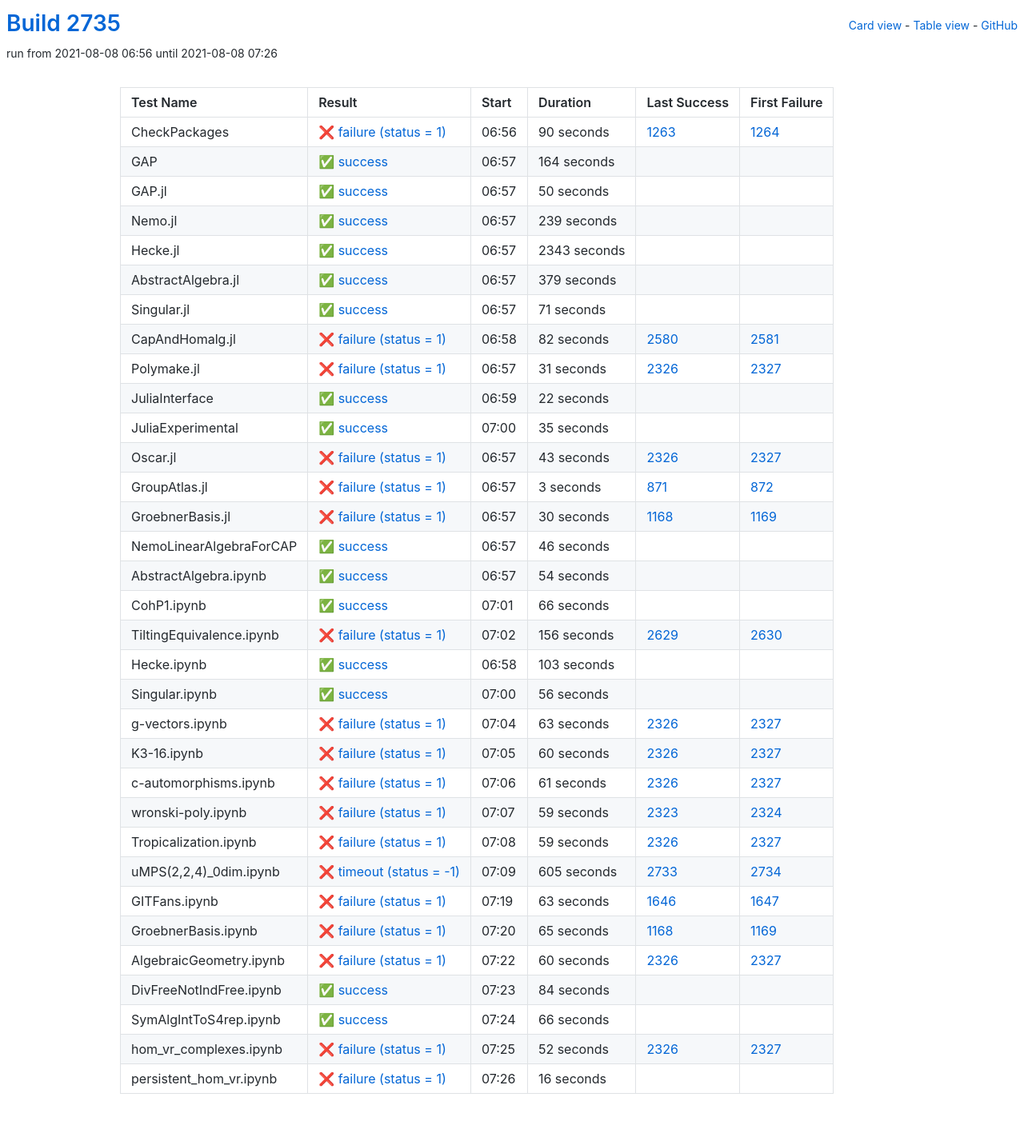
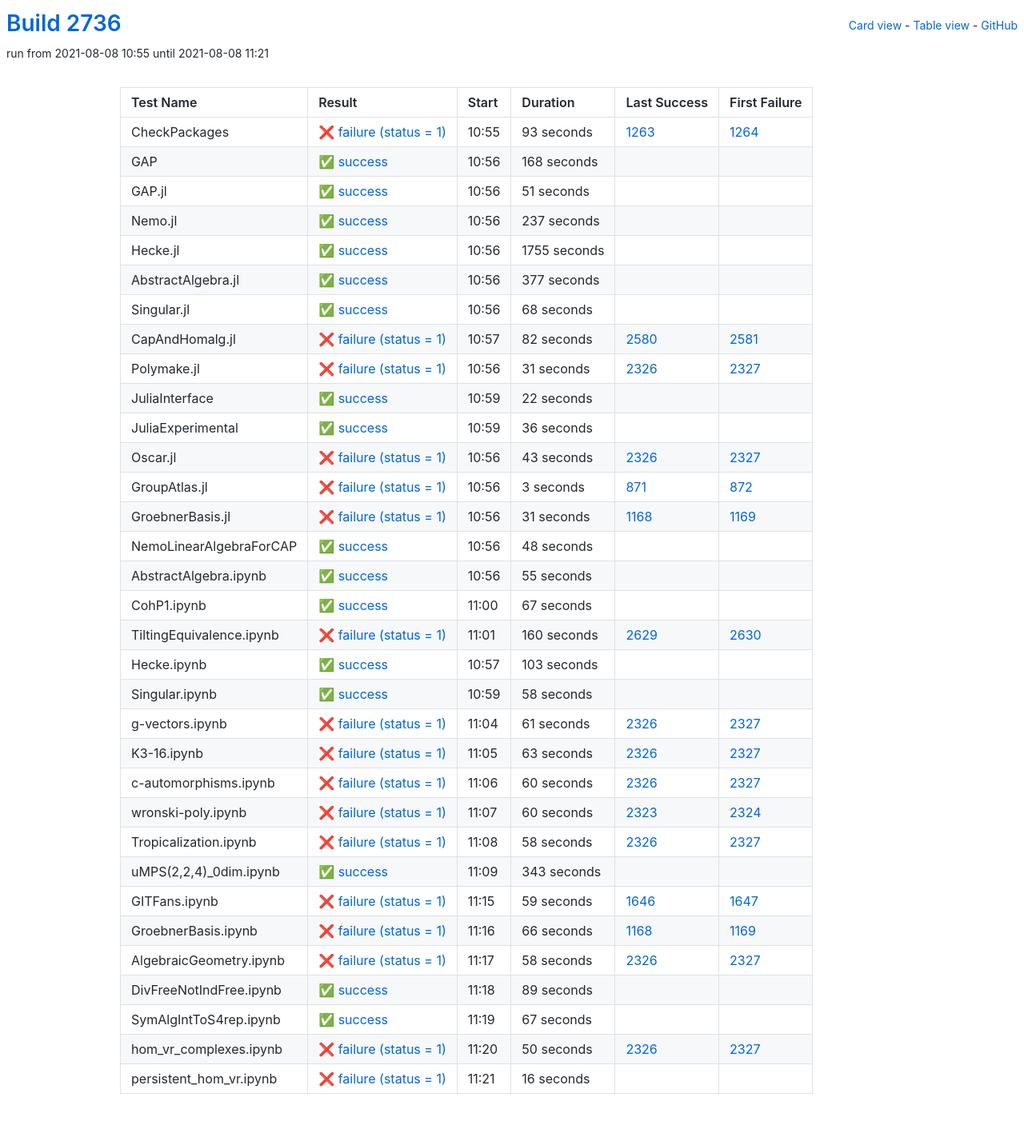
Before and after one commit to oscar-system/oscar-ci-status-stable, a Jekyll site: the page built from table.html, in a window 1280 px wide. Shown: the whole page at 80% size. Built offline with Jekyll 4.4.1, drawn with Linux system fonts in a browser that asks for light colours.

Commit message:
Build #2736

```diff
--- a/_data/ci.yml
+++ b/_data/ci.yml
@@ -1,6 +1,6 @@
 ---
-build: 2735
-build_url: https://oscarci.mathematik.uni-kl.de/job/oscar-stable/2735/
+build: 2736
+build_url: https://oscarci.mathematik.uni-kl.de/job/oscar-stable/2736/
 job: oscar-stable
 organization: oscar-system
 repo: oscar-ci-status-stable
@@ -8,92 +8,92 @@ repourl: https://github.com/oscar-system/oscar-ci-status-stable
 tests:
 - name: CheckPackages
   id: checkpackages
-  log: https://oscarci.mathematik.uni-kl.de/job/oscar-stable/2735/artifact/logs/build-2735/CheckPackages.log
-  start: 2021-08-08 06:56
+  log: https://oscarci.mathematik.uni-kl.de/job/oscar-stable/2736/artifact/logs/build-2736/CheckPackages.log
+  start: 2021-08-08 10:55
   success: false
   exitcode: 1
   status: failure
-  duration: 90
+  duration: 93
   last_success: 1263
   last_success_url: https://oscarci.mathematik.uni-kl.de/job/oscar-stable/1263/
   first_failure: 1264
   first_failure_url: https://oscarci.mathematik.uni-kl.de/job/oscar-stable/1264/
 - name: GAP
   id: gap
-  log: https://oscarci.mathematik.uni-kl.de/job/oscar-stable/2735/artifact/logs/build-2735/GAP.log
-  start: 2021-08-08 06:57
+  log: https://oscarci.mathematik.uni-kl.de/job/oscar-stable/2736/artifact/logs/build-2736/GAP.log
+  start: 2021-08-08 10:56
   success: true
   exitcode: 0
   status: success
-  duration: 164
+  duration: 168
   last_success: false
   last_success_url:
   first_failure: false
   first_failure_url:
 - name: GAP.jl
   id: gap-jl
-  log: https://oscarci.mathematik.uni-kl.de/job/oscar-stable/2735/artifact/logs/build-2735/GAP.jl.log
-  start: 2021-08-08 06:57
+  log: https://oscarci.mathematik.uni-kl.de/job/oscar-stable/2736/artifact/logs/build-2736/GAP.jl.log
+  start: 2021-08-08 10:56
   success: true
   exitcode: 0
   status: success
-  duration: 50
+  duration: 51
   last_success: false
   last_success_url:
   first_failure: false
   first_failure_url:
 - name: Nemo.jl
   id: nemo-jl
-  log: https://oscarci.mathematik.uni-kl.de/job/oscar-stable/2735/artifact/logs/build-2735/Nemo.jl.log
-  start: 2021-08-08 06:57
+  log: https://oscarci.mathematik.uni-kl.de/job/oscar-stable/2736/artifact/logs/build-2736/Nemo.jl.log
+  start: 2021-08-08 10:56
   success: true
   exitcode: 0
   status: success
-  duration: 239
+  duration: 237
   last_success: false
   last_success_url:
   first_failure: false
   first_failure_url:
 - name: Hecke.jl
   id: hecke-jl
-  log: https://oscarci.mathematik.uni-kl.de/job/oscar-stable/2735/artifact/logs/build-2735/Hecke.jl.log
-  start: 2021-08-08 06:57
+  log: https://oscarci.mathematik.uni-kl.de/job/oscar-stable/2736/artifact/logs/build-2736/Hecke.jl.log
+  start: 2021-08-08 10:56
   success: true
   exitcode: 0
   status: success
-  duration: 2343
+  duration: 1755
   last_success: false
   last_success_url:
   first_failure: false
   first_failure_url:
 - name: AbstractAlgebra.jl
   id: abstractalgebra-jl
-  log: https://oscarci.mathematik.uni-kl.de/job/oscar-stable/2735/artifact/logs/build-2735/AbstractAlgebra.jl.log
-  start: 2021-08-08 06:57
+  log: https://oscarci.mathematik.uni-kl.de/job/oscar-stable/2736/artifact/logs/build-2736/AbstractAlgebra.jl.log
+  start: 2021-08-08 10:56
   success: true
   exitcode: 0
   status: success
-  duration: 379
+  duration: 377
   last_success: false
   last_success_url:
   first_failure: false
   first_failure_url:
 - name: Singular.jl
   id: singular-jl
-  log: https://oscarci.mathematik.uni-kl.de/job/oscar-stable/2735/artifact/logs/build-2735/Singular.jl.log
-  start: 2021-08-08 06:57
+  log: https://oscarci.mathematik.uni-kl.de/job/oscar-stable/2736/artifact/logs/build-2736/Singular.jl.log
+  start: 2021-08-08 10:56
   success: true
   exitcode: 0
   status: success
-  duration: 71
+  duration: 68
   last_success: false
   last_success_url:
   first_failure: false
   first_failure_url:
 - name: CapAndHomalg.jl
   id: capandhomalg-jl
-  log: https://oscarci.mathematik.uni-kl.de/job/oscar-stable/2735/artifact/logs/build-2735/CapAndHomalg.jl.log
-  start: 2021-08-08 06:58
+  log: https://oscarci.mathematik.uni-kl.de/job/oscar-stable/2736/artifact/logs/build-2736/CapAndHomalg.jl.log
+  start: 2021-08-08 10:57
   success: false
   exitcode: 1
   status: failure
@@ -104,8 +104,8 @@ tests:
   first_failure_url: https://oscarci.mathematik.uni-kl.de/job/oscar-stable/2581/
 - name: Polymake.jl
   id: polymake-jl
-  log: https://oscarci.mathematik.uni-kl.de/job/oscar-stable/2735/artifact/logs/build-2735/Polymake.jl.log
-  start: 2021-08-08 06:57
+  log: https://oscarci.mathematik.uni-kl.de/job/oscar-stable/2736/artifact/logs/build-2736/Polymake.jl.log
+  start: 2021-08-08 10:56
   success: false
   exitcode: 1
   status: failure
@@ -116,8 +116,8 @@ tests:
   first_failure_url: https://oscarci.mathematik.uni-kl.de/job/oscar-stable/2327/
 - name: JuliaInterface
   id: juliainterface
-  log: https://oscarci.mathematik.uni-kl.de/job/oscar-stable/2735/artifact/logs/build-2735/JuliaInterface.log
-  start: 2021-08-08 06:59
+  log: https://oscarci.mathematik.uni-kl.de/job/oscar-stable/2736/artifact/logs/build-2736/JuliaInterface.log
+  start: 2021-08-08 10:59
   success: true
   exitcode: 0
   status: success
@@ -128,20 +128,20 @@ tests:
   first_failure_url:
 - name: JuliaExperimental
   id: juliaexperimental
-  log: https://oscarci.mathematik.uni-kl.de/job/oscar-stable/2735/artifact/logs/build-2735/JuliaExperimental.log
-  start: 2021-08-08 07:00
+  log: https://oscarci.mathematik.uni-kl.de/job/oscar-stable/2736/artifact/logs/build-2736/JuliaExperimental.log
+  start: 2021-08-08 10:59
   success: true
   exitcode: 0
   status: success
-  duration: 35
+  duration: 36
   last_success: false
   last_success_url:
   first_failure: false
   first_failure_url:
 - name: Oscar.jl
   id: oscar-jl
-  log: https://oscarci.mathematik.uni-kl.de/job/oscar-stable/2735/artifact/logs/build-2735/Oscar.jl.log
-  start: 2021-08-08 06:57
+  log: https://oscarci.mathematik.uni-kl.de/job/oscar-stable/2736/artifact/logs/build-2736/Oscar.jl.log
+  start: 2021-08-08 10:56
   success: false
   exitcode: 1
   status: failure
@@ -152,8 +152,8 @@ tests:
   first_failure_url: https://oscarci.mathematik.uni-kl.de/job/oscar-stable/2327/
 - name: GroupAtlas.jl
   id: groupatlas-jl
-  log: https://oscarci.mathematik.uni-kl.de/job/oscar-stable/2735/artifact/logs/build-2735/GroupAtlas.jl.log
-  start: 2021-08-08 06:57
+  log: https://oscarci.mathematik.uni-kl.de/job/oscar-stable/2736/artifact/logs/build-2736/GroupAtlas.jl.log
+  start: 2021-08-08 10:56
   success: false
   exitcode: 1
   status: failure
@@ -164,68 +164,68 @@ tests:
   first_failure_url: https://oscarci.mathematik.uni-kl.de/job/oscar-stable/872/
 - name: GroebnerBasis.jl
   id: groebnerbasis-jl
-  log: https://oscarci.mathematik.uni-kl.de/job/oscar-stable/2735/artifact/logs/build-2735/GroebnerBasis.jl.log
-  start: 2021-08-08 06:57
+  log: https://oscarci.mathematik.uni-kl.de/job/oscar-stable/2736/artifact/logs/build-2736/GroebnerBasis.jl.log
+  start: 2021-08-08 10:56
   success: false
   exitcode: 1
   status: failure
-  duration: 30
+  duration: 31
   last_success: 1168
   last_success_url: https://oscarci.mathematik.uni-kl.de/job/oscar-stable/1168/
   first_failure: 1169
   first_failure_url: https://oscarci.mathematik.uni-kl.de/job/oscar-stable/1169/
 - name: NemoLinearAlgebraForCAP
   id: nemolinearalgebraforcap
-  log: https://oscarci.mathematik.uni-kl.de/job/oscar-stable/2735/artifact/logs/build-2735/NemoLinearAlgebraForCAP.log
-  start: 2021-08-08 06:57
+  log: https://oscarci.mathematik.uni-kl.de/job/oscar-stable/2736/artifact/logs/build-2736/NemoLinearAlgebraForCAP.log
+  start: 2021-08-08 10:56
   success: true
   exitcode: 0
   status: success
-  duration: 46
+  duration: 48
   last_success: false
   last_success_url:
   first_failure: false
   first_failure_url:
 - name: AbstractAlgebra.ipynb
   id: abstractalgebra-ipynb
-  log: https://oscarci.mathematik.uni-kl.de/job/oscar-stable/2735/artifact/logs/build-2735/AbstractAlgebra.ipynb.log
-  start: 2021-08-08 06:57
+  log: https://oscarci.mathematik.uni-kl.de/job/oscar-stable/2736/artifact/logs/build-2736/AbstractAlgebra.ipynb.log
+  start: 2021-08-08 10:56
   success: true
   exitcode: 0
   status: success
-  duration: 54
+  duration: 55
   last_success: false
   last_success_url:
   first_failure: false
   first_failure_url:
 - name: CohP1.ipynb
   id: cohp1-ipynb
-  log: https://oscarci.mathematik.uni-kl.de/job/oscar-stable/2735/artifact/logs/build-2735/CohP1.ipynb.log
-  start: 2021-08-08 07:01
+  log: https://oscarci.mathematik.uni-kl.de/job/oscar-stable/2736/artifact/logs/build-2736/CohP1.ipynb.log
+  start: 2021-08-08 11:00
   success: true
   exitcode: 0
   status: success
-  duration: 66
+  duration: 67
   last_success: false
   last_success_url:
   first_failure: false
   first_failure_url:
 - name: TiltingEquivalence.ipynb
   id: tiltingequivalence-ipynb
-  log: https://oscarci.mathematik.uni-kl.de/job/oscar-stable/2735/artifact/logs/build-2735/TiltingEquivalence.ipynb.log
-  start: 2021-08-08 07:02
+  log: https://oscarci.mathematik.uni-kl.de/job/oscar-stable/2736/artifact/logs/build-2736/TiltingEquivalence.ipynb.log
+  start: 2021-08-08 11:01
   success: false
   exitcode: 1
   status: failure
-  duration: 156
+  duration: 160
   last_success: 2629
   last_success_url: https://oscarci.mathematik.uni-kl.de/job/oscar-stable/2629/
   first_failure: 2630
   first_failure_url: https://oscarci.mathematik.uni-kl.de/job/oscar-stable/2630/
 - name: Hecke.ipynb
   id: hecke-ipynb
-  log: https://oscarci.mathematik.uni-kl.de/job/oscar-stable/2735/artifact/logs/build-2735/Hecke.ipynb.log
-  start: 2021-08-08 06:58
+  log: https://oscarci.mathematik.uni-kl.de/job/oscar-stable/2736/artifact/logs/build-2736/Hecke.ipynb.log
+  start: 2021-08-08 10:57
   success: true
   exitcode: 0
   status: success
@@ -236,20 +236,32 @@ tests:
   first_failure_url:
 - name: Singular.ipynb
   id: singular-ipynb
-  log: https://oscarci.mathematik.uni-kl.de/job/oscar-stable/2735/artifact/logs/build-2735/Singular.ipynb.log
-  start: 2021-08-08 07:00
+  log: https://oscarci.mathematik.uni-kl.de/job/oscar-stable/2736/artifact/logs/build-2736/Singular.ipynb.log
+  start: 2021-08-08 10:59
   success: true
   exitcode: 0
   status: success
-  duration: 56
+  duration: 58
   last_success: false
   last_success_url:
   first_failure: false
   first_failure_url:
 - name: g-vectors.ipynb
   id: g-vectors-ipynb
-  log: https://oscarci.mathematik.uni-kl.de/job/oscar-stable/2735/artifact/logs/build-2735/g-vectors.ipynb.log
-  start: 2021-08-08 07:04
+  log: https://oscarci.mathematik.uni-kl.de/job/oscar-stable/2736/artifact/logs/build-2736/g-vectors.ipynb.log
+  start: 2021-08-08 11:04
+  success: false
+  exitcode: 1
+  status: failure
+  duration: 61
+  last_success: 2326
+  last_success_url: https://oscarci.mathematik.uni-kl.de/job/oscar-stable/2326/
+  first_failure: 2327
+  first_failure_url: https://oscarci.mathematik.uni-kl.de/job/oscar-stable/2327/
+- name: K3-16.ipynb
+  id: k3-16-ipynb
+  log: https://oscarci.mathematik.uni-kl.de/job/oscar-stable/2736/artifact/logs/build-2736/K3-16.ipynb.log
+  start: 2021-08-08 11:05
   success: false
   exitcode: 1
   status: failure
@@ -258,10 +270,10 @@ tests:
   last_success_url: https://oscarci.mathematik.uni-kl.de/job/oscar-stable/2326/
   first_failure: 2327
   first_failure_url: https://oscarci.mathematik.uni-kl.de/job/oscar-stable/2327/
-- name: K3-16.ipynb
-  id: k3-16-ipynb
-  log: https://oscarci.mathematik.uni-kl.de/job/oscar-stable/2735/artifact/logs/build-2735/K3-16.ipynb.log
-  start: 2021-08-08 07:05
+- name: c-automorphisms.ipynb
+  id: c-automorphisms-ipynb
+  log: https://oscarci.mathematik.uni-kl.de/job/oscar-stable/2736/artifact/logs/build-2736/c-automorphisms.ipynb.log
+  start: 2021-08-08 11:06
   success: false
   exitcode: 1
   status: failure
@@ -270,130 +282,118 @@ tests:
   last_success_url: https://oscarci.mathematik.uni-kl.de/job/oscar-stable/2326/
   first_failure: 2327
   first_failure_url: https://oscarci.mathematik.uni-kl.de/job/oscar-stable/2327/
-- name: c-automorphisms.ipynb
-  id: c-automorphisms-ipynb
-  log: https://oscarci.mathematik.uni-kl.de/job/oscar-stable/2735/artifact/logs/build-2735/c-automorphisms.ipynb.log
-  start: 2021-08-08 07:06
+- name: wronski-poly.ipynb
+  id: wronski-poly-ipynb
+  log: https://oscarci.mathematik.uni-kl.de/job/oscar-stable/2736/artifact/logs/build-2736/wronski-poly.ipynb.log
+  start: 2021-08-08 11:07
   success: false
   exitcode: 1
   status: failure
-  duration: 61
-  last_success: 2326
-  last_success_url: https://oscarci.mathematik.uni-kl.de/job/oscar-stable/2326/
-  first_failure: 2327
-  first_failure_url: https://oscarci.mathematik.uni-kl.de/job/oscar-stable/2327/
-- name: wronski-poly.ipynb
-  id: wronski-poly-ipynb
-  log: https://oscarci.mathematik.uni-kl.de/job/oscar-stable/2735/artifact/logs/build-2735/wronski-poly.ipynb.log
-  start: 2021-08-08 07:07
-  success: false
-  exitcode: 1
-  status: failure
-  duration: 59
+  duration: 60
   last_success: 2323
   last_success_url: https://oscarci.mathematik.uni-kl.de/job/oscar-stable/2323/
   first_failure: 2324
   first_failure_url: https://oscarci.mathematik.uni-kl.de/job/oscar-stable/2324/
 - name: Tropicalization.ipynb
   id: tropicalization-ipynb
-  log: https://oscarci.mathematik.uni-kl.de/job/oscar-stable/2735/artifact/logs/build-2735/Tropicalization.ipynb.log
-  start: 2021-08-08 07:08
+  log: https://oscarci.mathematik.uni-kl.de/job/oscar-stable/2736/artifact/logs/build-2736/Tropicalization.ipynb.log
+  start: 2021-08-08 11:08
   success: false
   exitcode: 1
   status: failure
-  duration: 59
+  duration: 58
   last_success: 2326
   last_success_url: https://oscarci.mathematik.uni-kl.de/job/oscar-stable/2326/
   first_failure: 2327
   first_failure_url: https://oscarci.mathematik.uni-kl.de/job/oscar-stable/2327/
 - name: uMPS(2,2,4)_0dim.ipynb
   id: umps-2-2-4-0dim-ipynb
-  log: https://oscarci.mathematik.uni-kl.de/job/oscar-stable/2735/artifact/logs/build-2735/uMPS-2-2-4-_0dim.ipynb.log
-  start: 2021-08-08 07:09
-  success: false
-  exitcode: -1
-  status: timeout
-  duration: 605
-  last_success: 2733
-  last_success_url: https://oscarci.mathematik.uni-kl.de/job/oscar-stable/2733/
-  first_failure: 2734
-  first_failure_url: https://oscarci.mathematik.uni-kl.de/job/oscar-stable/2734/
+  log: https://oscarci.mathematik.uni-kl.de/job/oscar-stable/2736/artifact/logs/build-2736/uMPS-2-2-4-_0dim.ipynb.log
+  start: 2021-08-08 11:09
+  success: true
+  exitcode: 0
+  status: success
+  duration: 343
+  last_success: false
+  last_success_url:
+  first_failure: false
+  first_failure_url:
 - name: GITFans.ipynb
   id: gitfans-ipynb
-  log: https://oscarci.mathematik.uni-kl.de/job/oscar-stable/2735/artifact/logs/build-2735/GITFans.ipynb.log
-  start: 2021-08-08 07:19
+  log: https://oscarci.mathematik.uni-kl.de/job/oscar-stable/2736/artifact/logs/build-2736/GITFans.ipynb.log
+  start: 2021-08-08 11:15
   success: false
   exitcode: 1
   status: failure
-  duration: 63
+  duration: 59
   last_success: 1646
   last_success_url: https://oscarci.mathematik.uni-kl.de/job/oscar-stable/1646/
   first_failure: 1647
   first_failure_url: https://oscarci.mathematik.uni-kl.de/job/oscar-stable/1647/
 - name: GroebnerBasis.ipynb
   id: groebnerbasis-ipynb
-  log: https://oscarci.mathematik.uni-kl.de/job/oscar-stable/2735/artifact/logs/build-2735/GroebnerBasis.ipynb.log
-  start: 2021-08-08 07:20
+  log: https://oscarci.mathematik.uni-kl.de/job/oscar-stable/2736/artifact/logs/build-2736/GroebnerBasis.ipynb.log
+  start: 2021-08-08 11:16
   success: false
   exitcode: 1
   status: failure
-  duration: 65
+  duration: 66
   last_success: 1168
   last_success_url: https://oscarci.mathematik.uni-kl.de/job/oscar-stable/1168/
   first_failure: 1169
   first_failure_url: https://oscarci.mathematik.uni-kl.de/job/oscar-stable/1169/
 - name: AlgebraicGeometry.ipynb
   id: algebraicgeometry-ipynb
-  log: https://oscarci.mathematik.uni-kl.de/job/oscar-stable/2735/artifact/logs/build-2735/AlgebraicGeometry.ipynb.log
-  start: 2021-08-08 07:22
+  log: https://oscarci.mathematik.uni-kl.de/job/oscar-stable/2736/artifact/logs/build-2736/AlgebraicGeometry.ipynb.log
+  start: 2021-08-08 11:17
   success: false
   exitcode: 1
   status: failure
-  duration: 60
+  duration: 58
   last_success: 2326
   last_success_url: https://oscarci.mathematik.uni-kl.de/job/oscar-stable/2326/
   first_failure: 2327
   first_failure_url: https://oscarci.mathematik.uni-kl.de/job/oscar-stable/2327/
 - name: DivFreeNotIndFree.ipynb
   id: divfreenotindfree-ipynb
-  log: https://oscarci.mathematik.uni-kl.de/job/oscar-stable/2735/artifact/logs/build-2735/DivFreeNotIndFree.ipynb.log
-  start: 2021-08-08 07:23
+  log: https://oscarci.mathematik.uni-kl.de/job/oscar-stable/2736/artifact/logs/build-2736/DivFreeNotIndFree.ipynb.log
+  start: 2021-08-08 11:18
   success: true
   exitcode: 0
   status: success
-  duration: 84
+  duration: 89
   last_success: false
   last_success_url:
   first_failure: false
   first_failure_url:
 - name: SymAlgIntToS4rep.ipynb
   id: symalginttos4rep-ipynb
-  log: https://oscarci.mathematik.uni-kl.de/job/oscar-stable/2735/artifact/logs/build-2735/SymAlgIntToS4rep.ipynb.log
-  start: 2021-08-08 07:24
+  log: https://oscarci.mathematik.uni-kl.de/job/oscar-stable/2736/artifact/logs/build-2736/SymAlgIntToS4rep.ipynb.log
+  start: 2021-08-08 11:19
   success: true
   exitcode: 0
   status: success
-  duration: 66
+  duration: 67
   last_success: false
   last_success_url:
   first_failure: false
   first_failure_url:
 - name: hom_vr_complexes.ipynb
   id: hom-vr-complexes-ipynb
-  log: https://oscarci.mathematik.uni-kl.de/job/oscar-stable/2735/artifact/logs/build-2735/hom_vr_complexes.ipynb.log
-  start: 2021-08-08 07:25
+  log: https://oscarci.mathematik.uni-kl.de/job/oscar-stable/2736/artifact/logs/build-2736/hom_vr_complexes.ipynb.log
+  start: 2021-08-08 11:20
   success: false
   exitcode: 1
   status: failure
-  duration: 52
+  duration: 50
   last_success: 2326
   last_success_url: https://oscarci.mathematik.uni-kl.de/job/oscar-stable/2326/
   first_failure: 2327
   first_failure_url: https://oscarci.mathematik.uni-kl.de/job/oscar-stable/2327/
 - name: persistent_hom_vr.ipynb
   id: persistent-hom-vr-ipynb
-  log: https://oscarci.mathematik.uni-kl.de/job/oscar-stable/2735/artifact/logs/build-2735/persistent_hom_vr.ipynb.log
-  start: 2021-08-08 07:26
+  log: https://oscarci.mathematik.uni-kl.de/job/oscar-stable/2736/artifact/logs/build-2736/persistent_hom_vr.ipynb.log
+  start: 2021-08-08 11:21
   success: false
   exitcode: 1
   status: failure
```
Also changed, not shown: README.md.
